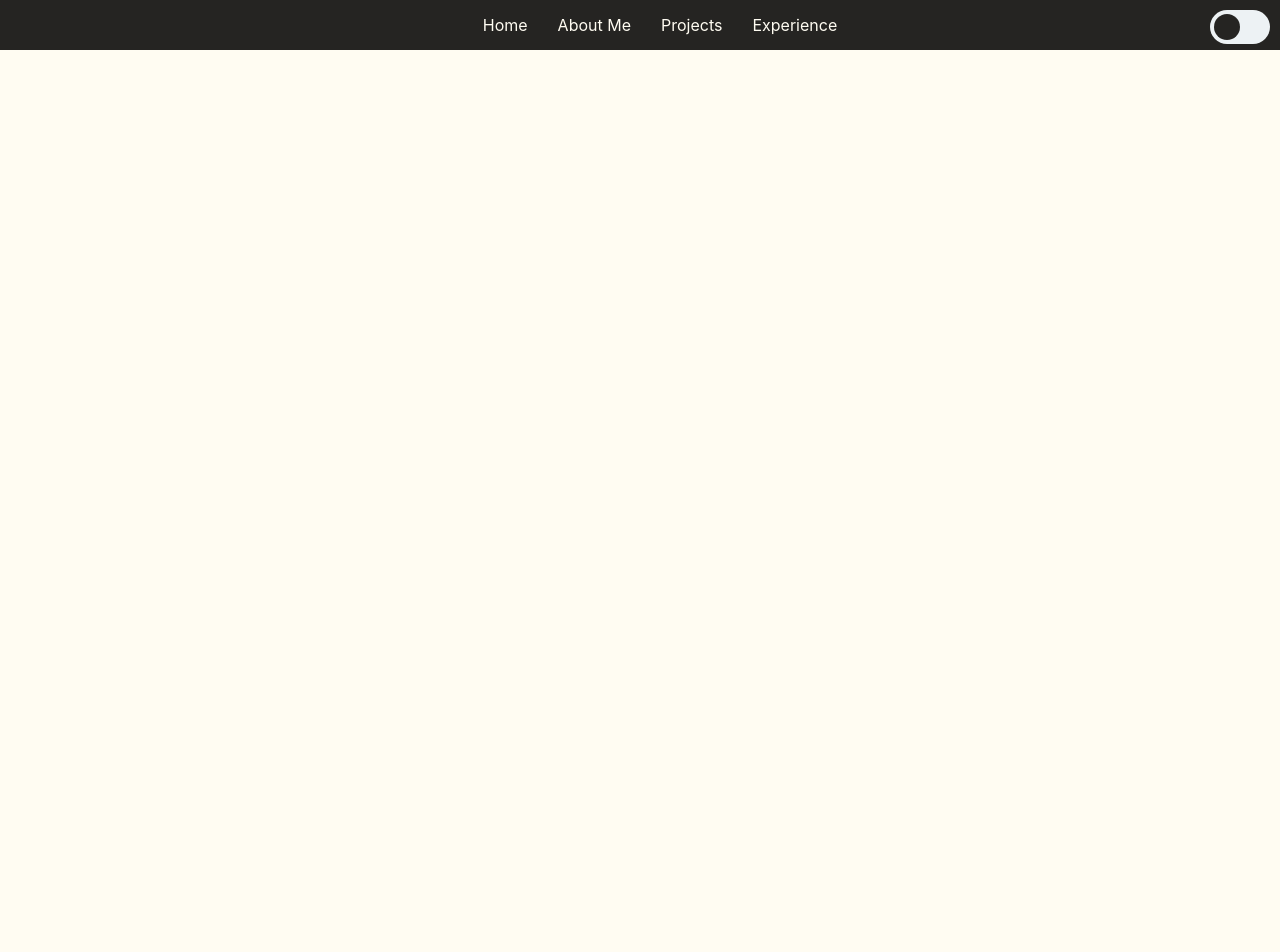
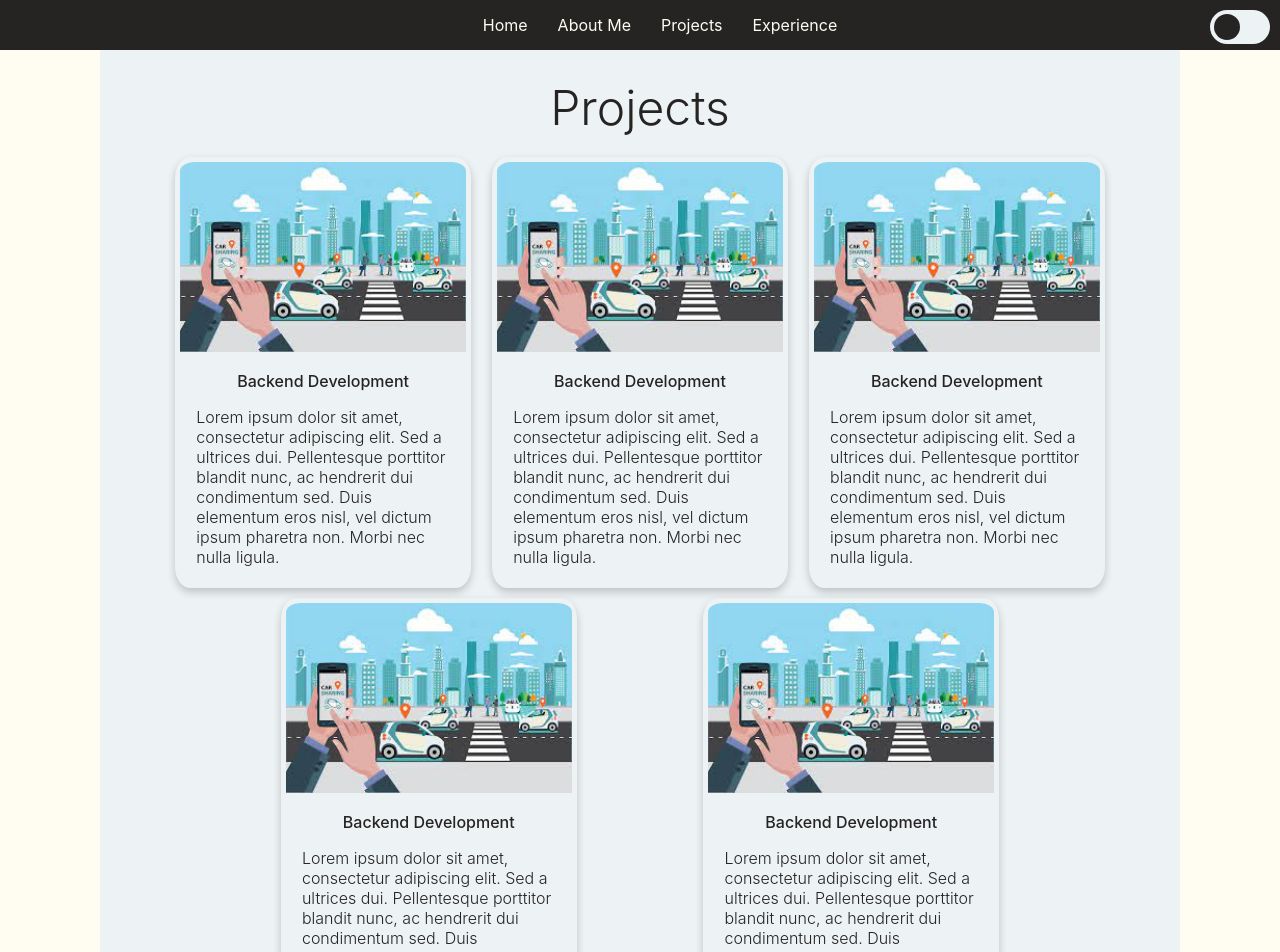
Before and after one commit to Victoraq/victoraq.github.io, a React (Create React App) app: page /projects in a window 1280 px wide. Shown: the top 952 px of the page. Before the commit the page ends 800 px from the top, so only its background shows below. Built offline with nearby package versions, Linux system fonts and the light colour scheme.

Commit message:
First projects template
Interface must have cards of each project with links to them.

```diff
--- a/src/App.js
+++ b/src/App.js
@@ -7,6 +7,7 @@ import GlobalStyle from "./GlobalStyle";
 import Home from "./pages/Home";
 import { darkTheme, lightTheme } from "./UI/themes";
 import AboutMe from "./pages/AboutMe";
+import Projects from "./pages/Projects";
 
 function App() {
 
@@ -27,6 +28,9 @@ function App() {
         <Route exact path="/aboutme">
           <AboutMe />
         </Route>
+        <Route exact path="/projects">
+          <Projects />
+        </Route>
       </Switch>
     </Router>
     </ThemeProvider>
--- /dev/null
+++ b/src/pages/Projects/index.jsx
@@ -0,0 +1,87 @@
+import React from "react";
+import styled from "styled-components";
+import { Card, CardBox, CardHeader, CardParagraph } from "../../components/Card";
+import car from "../../assets/images/car.jpg";
+import { Content } from "../../UI";
+
+const ProjectsContent = styled(Content)`
+  height: auto;
+  padding: 1% 5%;
+`;
+
+const Title = styled.h1`
+  font-size: 3em;
+  font-weight: 300;
+  text-align: center;
+  margin: 15px;
+  color: ${({ theme }) => theme.text};
+`;
+
+const Image = styled.img`
+  width: 100%;
+  border-radius: 5% 5% 0 0;
+`;
+
+const Projects = () => {
+  return (
+    <ProjectsContent>
+      <Title>Projects</Title>
+      <CardBox>
+        <Card>
+          <Image src={car} />
+          <CardHeader>Backend Development</CardHeader>
+          <CardParagraph>
+            Lorem ipsum dolor sit amet, consectetur adipiscing elit. Sed a
+            ultrices dui. Pellentesque porttitor blandit nunc, ac hendrerit dui
+            condimentum sed. Duis elementum eros nisl, vel dictum ipsum pharetra
+            non. Morbi nec nulla ligula.
+          </CardParagraph>
+        </Card>
+        <Card>
+          <Image src={car} />
+          <CardHeader>Backend Development</CardHeader>
+          <CardParagraph>
+            Lorem ipsum dolor sit amet, consectetur adipiscing elit. Sed a
+            ultrices dui. Pellentesque porttitor blandit nunc, ac hendrerit dui
+            condimentum sed. Duis elementum eros nisl, vel dictum ipsum pharetra
+            non. Morbi nec nulla ligula.
+          </CardParagraph>
+        </Card>
+        <Card>
+          <Image src={car} />
+          <CardHeader>Backend Development</CardHeader>
+          <CardParagraph>
+            Lorem ipsum dolor sit amet, consectetur adipiscing elit. Sed a
+            ultrices dui. Pellentesque porttitor blandit nunc, ac hendrerit dui
+            condimentum sed. Duis elementum eros nisl, vel dictum ipsum pharetra
+            non. Morbi nec nulla ligula.
+          </CardParagraph>
+        </Card>
+      </CardBox>
+      <CardBox>
+        <Card>
+          <Image src={car} />
+          <CardHeader>Backend Development</CardHeader>
+          <CardParagraph>
+            Lorem ipsum dolor sit amet, consectetur adipiscing elit. Sed a
+            ultrices dui. Pellentesque porttitor blandit nunc, ac hendrerit dui
+            condimentum sed. Duis elementum eros nisl, vel dictum ipsum pharetra
+            non. Morbi nec nulla ligula.
+          </CardParagraph>
+        </Card>
+        <Card>
+          <Image src={car} />
+          <CardHeader>Backend Development</CardHeader>
+          <CardParagraph>
+            Lorem ipsum dolor sit amet, consectetur adipiscing elit. Sed a
+            ultrices dui. Pellentesque porttitor blandit nunc, ac hendrerit dui
+            condimentum sed. Duis elementum eros nisl, vel dictum ipsum pharetra
+            non. Morbi nec nulla ligula.
+          </CardParagraph>
+        </Card>
+      </CardBox>
+    </ProjectsContent>
+  );
+};
+
+export default Projects;
```
Also changed, not shown: src/assets/images/car.jpg (added).
